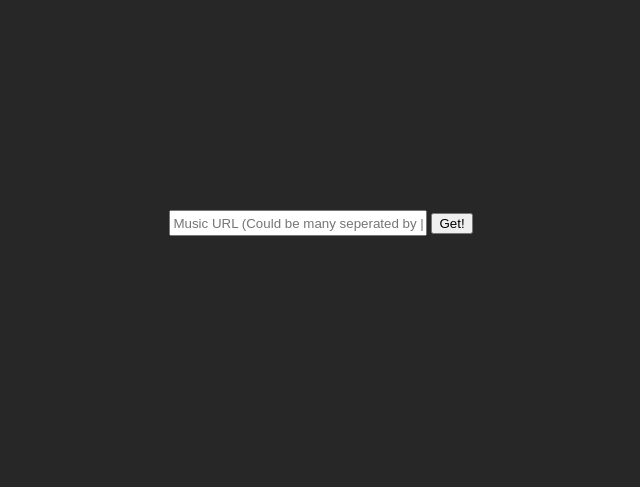
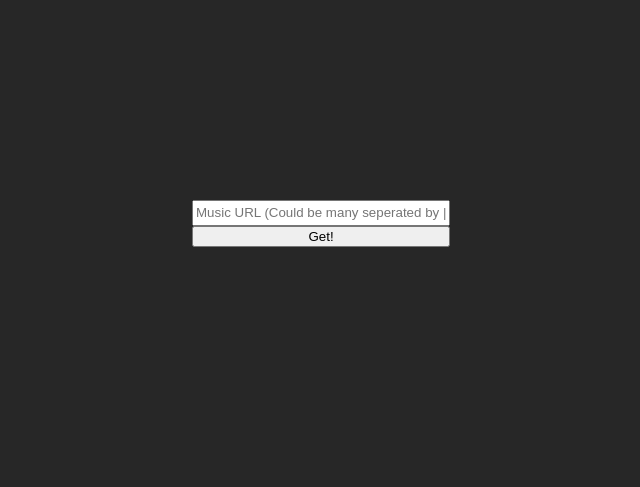
Before and after one commit to zNitche/HomeMusic, a Flask app: page / in a window 1280 px wide. Shown: the part 187-674 px from the top of the page, without its empty margins (319-959 px from the left). Run offline with Flask 2, Linux system fonts and the light colour scheme; the visitor is signed in with stand-in values (Sample User, id 1).

Commit message:
search-bar styling tweaks

```diff
--- a/static/main.css
+++ b/static/main.css
@@ -117,6 +117,11 @@ input.login-form-input {
     align-items: center;
 }
 
+.search-bar {
+    flex-direction: column;
+    display: flex;
+}
+
 .search-bar input {
     width: 250px;
     height: 20px;
```
